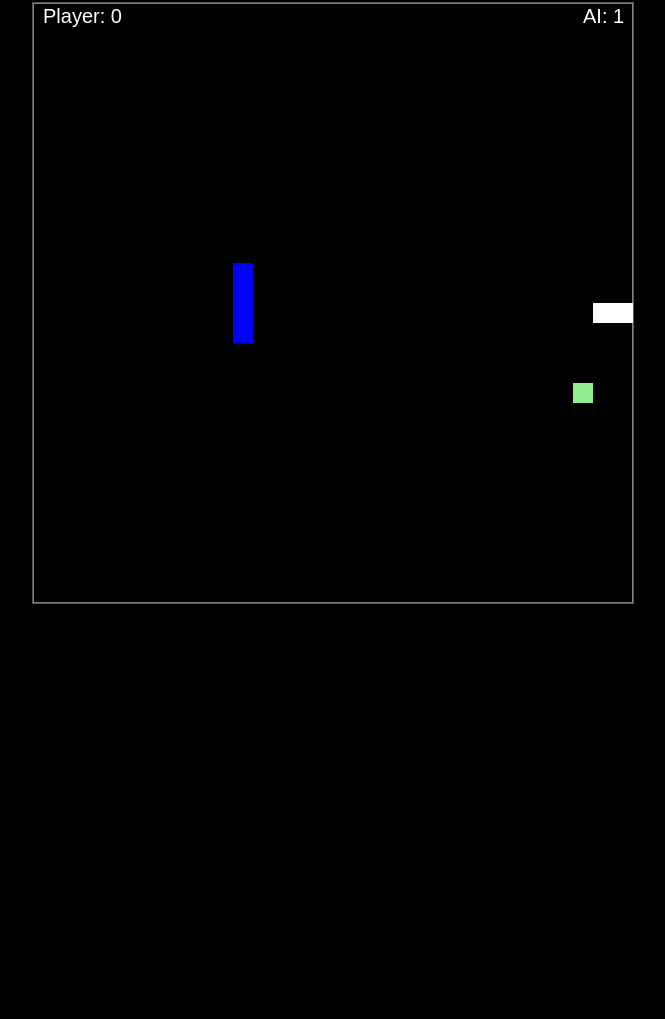
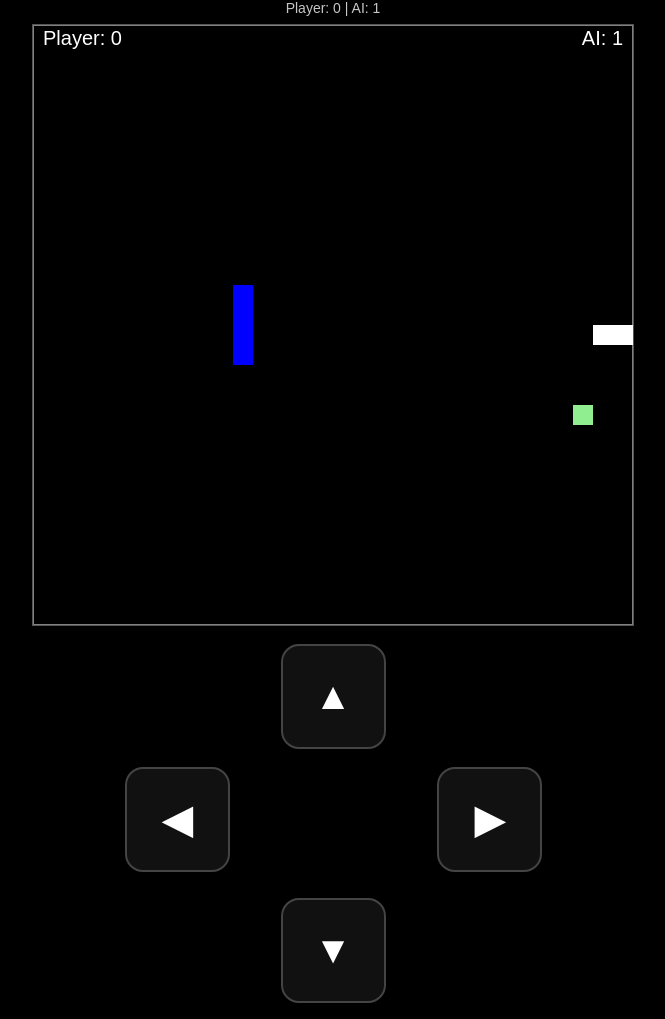
Before and after one commit to Tonzium/snakegame, a plain HTML site: page solo.html in a window 1280 px wide. Shown: the part 66-1085 px from the top of the page, without its empty margins (307-972 px from the left). Before the commit the page ends 800 px from the top, so only its background shows below. Drawn offline with Linux system fonts and the light colour scheme.

Commit message:
Add buttons

```diff
--- a/solo.html
+++ b/solo.html
@@ -1,26 +1,112 @@
 <!DOCTYPE html>
 <html lang="en">
 <head>
-  <meta charset="UTF-8">
+  <meta charset="UTF-8" />
+  <meta name="viewport" content="width=device-width, initial-scale=1.0" />
   <title>Snake Game</title>
   <style>
-    canvas {
-      border: 1px solid #555;
-      background-color: #000;
-      display: block;
-      margin: 0 auto;
+    :root {
+      --btn-size: 105px;       /* Larger buttons */
+      --btn-gap: 18px;
+      --accent: #1e90ff;
     }
+
     body {
       text-align: center;
       font-family: Arial, sans-serif;
       color: white;
       background-color: black;
+      margin: 0;
+      padding: 16px 12px calc(env(safe-area-inset-bottom) + 16px);
+      -webkit-user-select: none;
+      user-select: none;
+    }
+
+    canvas {
+      border: 1px solid #555;
+      background-color: #000;
+      display: block;
+      margin: 0 auto 18px auto;
+      max-width: 95vw;
+      height: auto;
+      touch-action: none;
+    }
+
+    /* On-screen controls container */
+    .controls {
+      width: 100%;
+      max-width: 450px;
+      margin: 0 auto;
+      display: grid;
+      grid-template-columns: 1fr 1fr 1fr;
+      grid-template-rows: auto auto auto;
+      gap: var(--btn-gap);
+      justify-items: center;
+      align-items: center;
+      touch-action: manipulation;
+      position: relative;
+    }
+
+    /* Layout like D-pad */
+    .up    { grid-column: 2; grid-row: 1; }
+    .left  { grid-column: 1; grid-row: 2; }
+    .right { grid-column: 3; grid-row: 2; }
+    .down  { grid-column: 2; grid-row: 3; margin-top: 8px; } /* Lower down button */
+
+    .ctrl-btn {
+      width: var(--btn-size);
+      height: var(--btn-size);
+      border-radius: 18px;
+      border: 2px solid #444;
+      background: #111;
+      color: #fff;
+      font-size: 38px;
+      font-weight: bold;
+      display: inline-flex;
+      align-items: center;
+      justify-content: center;
+      box-shadow: 0 6px 14px rgba(0,0,0,0.4);
+      transition: transform 0.02s ease, background 0.15s ease, border-color 0.15s ease;
+    }
+
+    .ctrl-btn:active {
+      transform: scale(0.97);
+      background: #0d0d0d;
+      border-color: var(--accent);
+    }
+
+    .ctrl-btn:focus-visible {
+      outline: 3px solid var(--accent);
+      outline-offset: 2px;
+    }
+
+    h2 { margin: 10px 0 12px; }
+
+    .scores {
+      display: flex;
+      gap: 12px;
+      justify-content: center;
+      margin-bottom: 8px;
+      color: #ddd;
+      font-size: 14px;
+      opacity: .9;
     }
   </style>
 </head>
 <body>
   <h2>Snake Game</h2>
-  <canvas id="game" width="600" height="600"></canvas>
+  <div class="scores" id="scores" aria-live="polite"></div>
+
+  <canvas id="game" width="600" height="600" aria-label="Snake game board"></canvas>
+
+  <!-- On-screen mobile controls -->
+  <div class="controls" aria-label="Directional controls">
+    <button class="ctrl-btn up"    id="btnUp"    aria-label="Move up">▲</button>
+    <button class="ctrl-btn left"  id="btnLeft"  aria-label="Move left">◀</button>
+    <button class="ctrl-btn right" id="btnRight" aria-label="Move right">▶</button>
+    <button class="ctrl-btn down"  id="btnDown"  aria-label="Move down">▼</button>
+  </div>
+
   <script>
     const canvas = document.getElementById('game');
     const ctx = canvas.getContext('2d');
@@ -70,13 +156,25 @@
       }
     }
 
-    document.addEventListener('keydown', e => {
-      const newDir = DIRECTIONS[e.key];
-      if (newDir && !gameOver) {
-        if (snake.dir.x + newDir[0] !== 0 || snake.dir.y + newDir[1] !== 0)
-          snake.dir = {x: newDir[0], y: newDir[1]};
+    function changeDir(keyLike) {
+      const newDir = DIRECTIONS[keyLike];
+      if (!newDir || gameOver) return;
+      if (snake.dir.x + newDir[0] !== 0 || snake.dir.y + newDir[1] !== 0) {
+        snake.dir = { x: newDir[0], y: newDir[1] };
       }
-    });
+    }
+
+    document.addEventListener('keydown', e => changeDir(e.key));
+
+    const bindBtn = (el, keyLike) => {
+      ['pointerdown','click'].forEach(evt =>
+        el.addEventListener(evt, ev => { ev.preventDefault(); changeDir(keyLike); }, { passive: false })
+      );
+    };
+    bindBtn(document.getElementById('btnUp'), 'ArrowUp');
+    bindBtn(document.getElementById('btnDown'), 'ArrowDown');
+    bindBtn(document.getElementById('btnLeft'), 'ArrowLeft');
+    bindBtn(document.getElementById('btnRight'), 'ArrowRight');
 
     function moveSnake(s) {
       const newHead = {x: s.body[0].x + s.dir.x, y: s.body[0].y + s.dir.y};
@@ -130,10 +228,15 @@
       drawCell(reward.x, reward.y, 'lightgreen');
       snake.body.forEach(p => drawCell(p.x, p.y, snake.color));
       aiSnake.body.forEach(p => drawCell(p.x, p.y, aiSnake.color));
+
       ctx.fillStyle = 'white';
-	  ctx.font = "20px Arial";
+      ctx.font = "20px Arial";
       ctx.fillText('Player: ' + snake.score, 10, 20);
-      ctx.fillText('AI: ' + aiSnake.score, canvas.width - 50, 20);
+      const aiLabel = 'AI: ' + aiSnake.score;
+      const metrics = ctx.measureText(aiLabel);
+      ctx.fillText(aiLabel, canvas.width - metrics.width - 10, 20);
+      document.getElementById('scores').textContent =
+        `Player: ${snake.score} | AI: ${aiSnake.score}`;
     }
 
     function endGame(message) {
@@ -151,10 +254,8 @@
 
       if (collision(snake)) endGame("You Lose! 😢");
       if (collision(aiSnake)) endGame("You Win! 🏆");
-
       if (snake.body[0].x === aiSnake.body[0].x && snake.body[0].y === aiSnake.body[0].y)
         endGame("It's a Tie! 🤝");
-
       if (aiSnake.body.some(p => p.x === snake.body[0].x && p.y === snake.body[0].y))
         endGame("You Lose! 😢");
 
```
